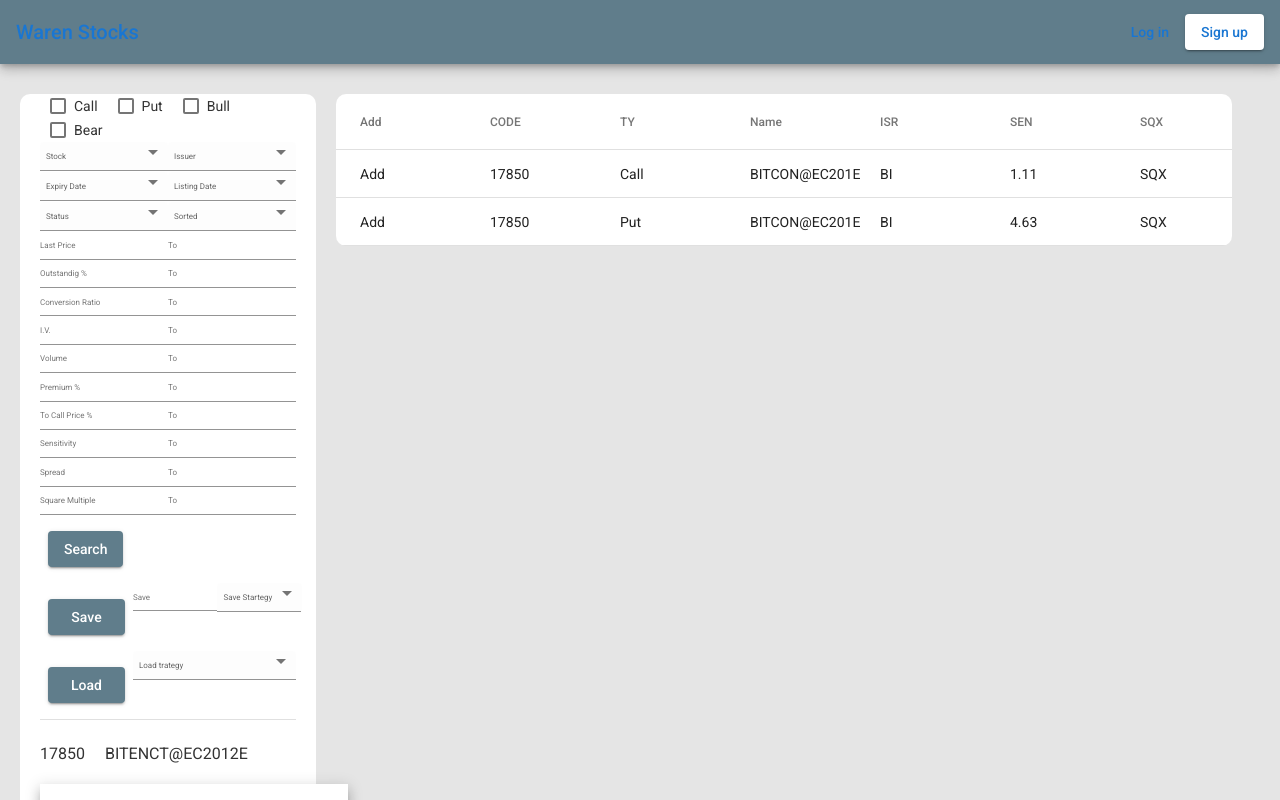
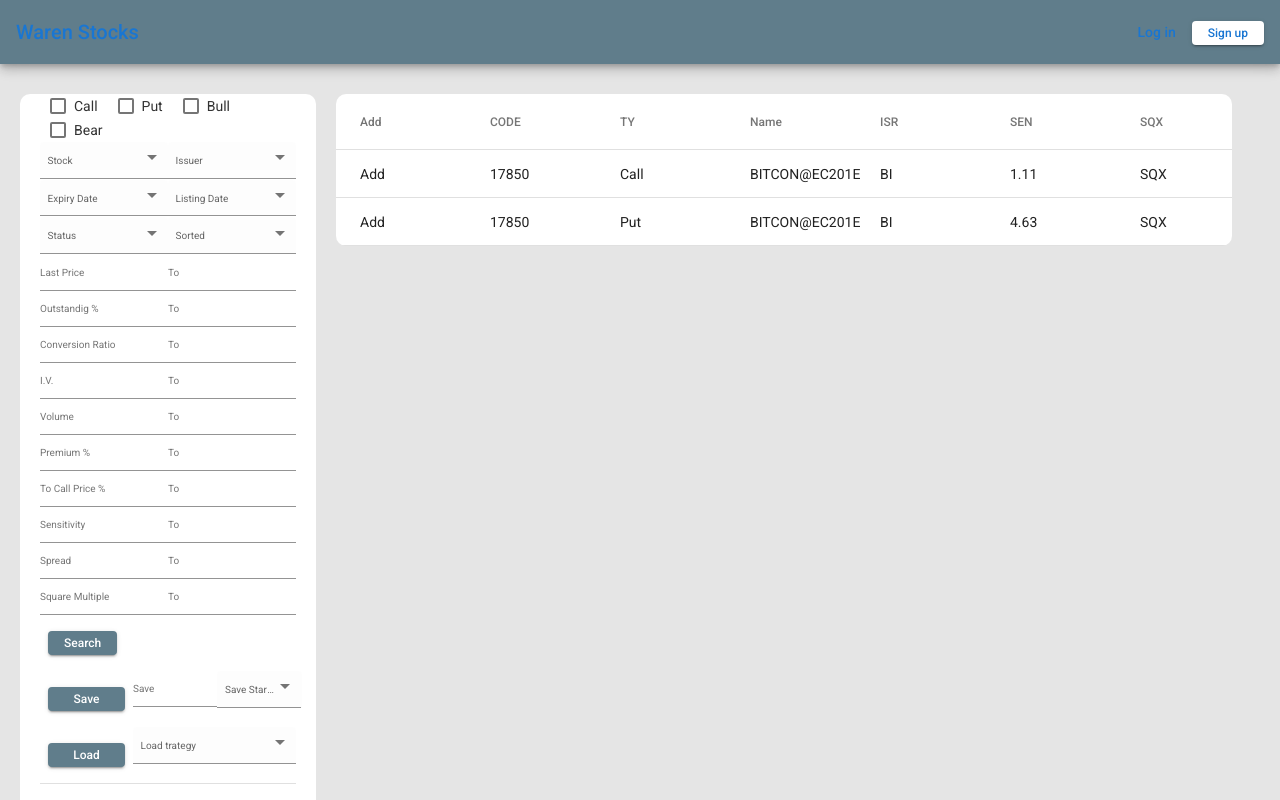
Before and after one commit to hakhan88/Stocks-Trading-Portal, an Angular app: page /stockDetails in a window 1280 px wide. Shown: the top 800 px of the page. Built offline with nearby package versions, Linux system fonts and the light colour scheme.

Commit message:
styling upddate

```diff
--- a/src/app/components/stockDetails/stockDetails.component.html
+++ b/src/app/components/stockDetails/stockDetails.component.html
@@ -211,7 +211,7 @@
                     (click)="filter()">Save</button>
                 <mat-form-field class="example-full-width-custom2">
                     <mat-label>Save</mat-label>
-                    <input matInput placeholder="To">
+                    <input matInput placeholder="Save">
                 </mat-form-field>
                 <mat-form-field appearance="fill" class="example-full-width-custom2">
                     <mat-label>Save Startegy</mat-label>
--- a/src/app/components/stockDetails/stockDetails.component.scss
+++ b/src/app/components/stockDetails/stockDetails.component.scss
@@ -70,5 +70,10 @@ th.mat-header-cell {
 
 ::ng-deep .mat-form-field-wrapper{
    margin-bottom: -1.25em;
-   font-size: 8px !important;
+   font-size: 10px !important;
 }
+
+::ng-deep .mat-raised-button {
+    line-height: 24px !important;
+    font-size: 12px !important;
+}
```
